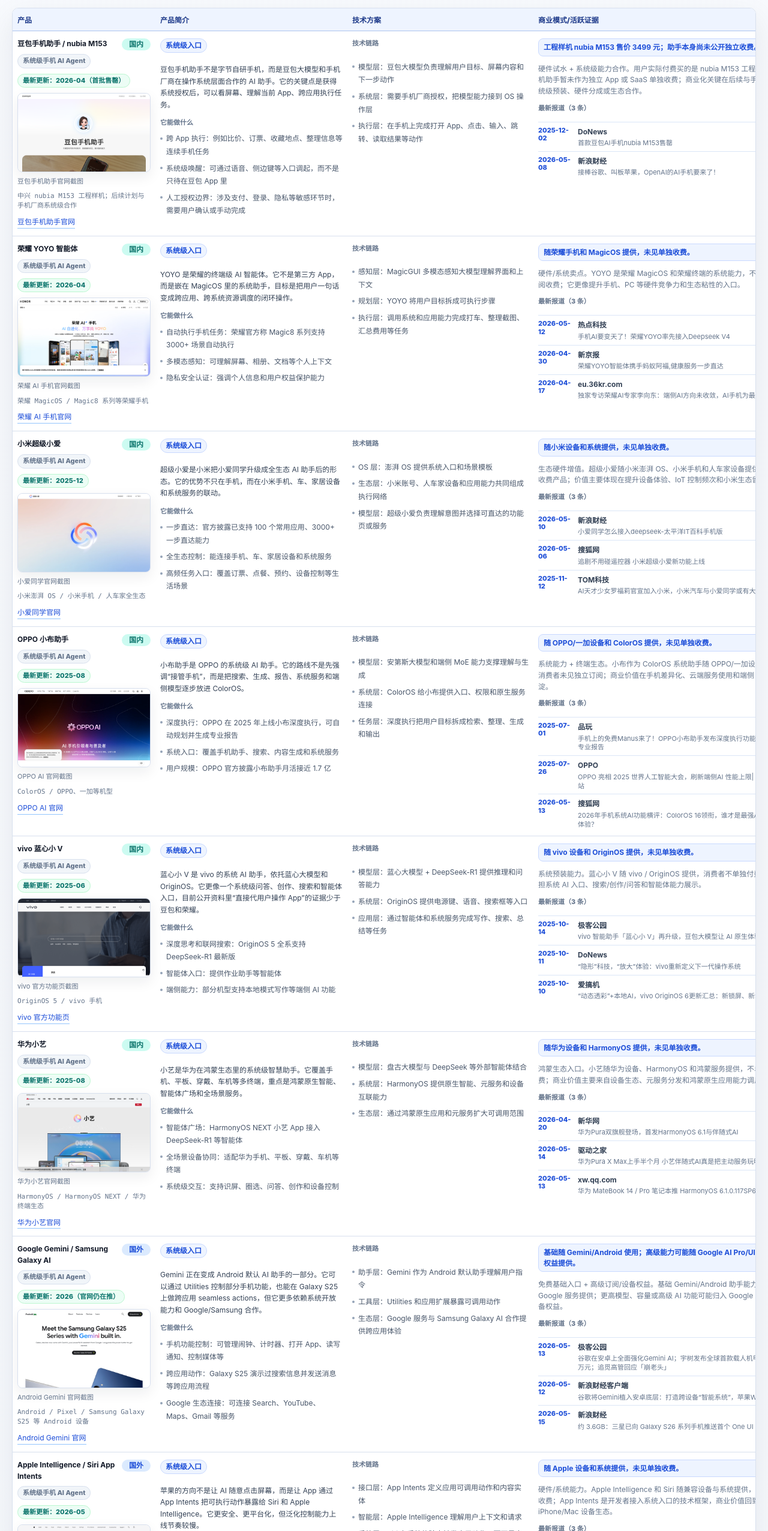
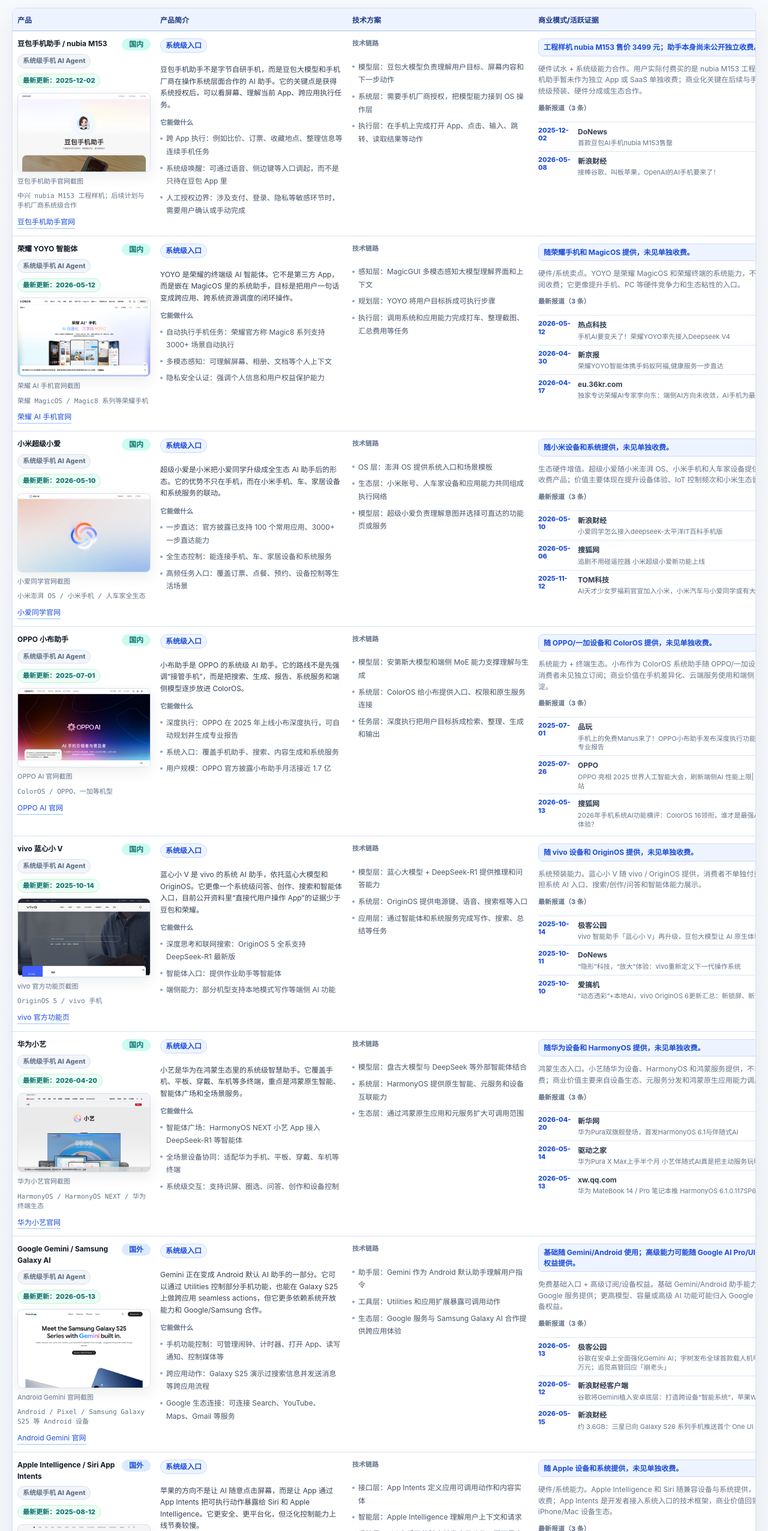
Before and after one commit to Channing3180/haomai-gui-agent-competitor-h5, a Next.js app: page / in a window 1280 px wide. Shown: the part 4714-7266 px from the top of the page at 60% size. Built offline with nearby package versions, Linux system fonts and the light colour scheme.

Commit message:
chore: weekly update 2026-05-15 — UI-TARS Desktop Stars 33.9k+ → 34.0k+, UI-TARS Desktop 有新的代码提交 (2026-05-15), UI-TARS 有新的代码提交 (2026-01-27)

```diff
--- a/app/page.tsx
+++ b/app/page.tsx
@@ -67,35 +67,35 @@
 };
 
 const githubLatestUpdates: Record<string, string> = {
-  "bytedance/UI-TARS-desktop": "代码更新：2026-04-29",
-  "bytedance/UI-TARS": "代码更新：2026-01-27",
-  "xlang-ai/OpenCUA": "代码更新：2026-02-04",
-  "OpenBMB/AgentCPM-GUI": "代码更新：2026-01-11",
-  "stepfun-ai/gelab-zero": "代码更新：2026-04-29",
-  "trycua/cua": "代码更新：2026-05-08",
-  "simular-ai/Agent-S": "代码更新：2026-02-21",
-  "google-research/android_world": "代码更新：2026-04-09",
-  "showlab/ShowUI": "代码更新：2026-04-24",
-  "zai-org/CogAgent": "代码更新：2025-04-04",
-  "browser-use/browser-use": "代码更新：2026-05-06",
-  "droidrun/mobilerun": "最新更新：2026-05-07",
-  "zai-org/Open-AutoGLM": "代码更新：2026-03-06",
-  "Westlake-AGI-Lab/AppAgentX": "代码更新：2025-04-15",
-  "ui-voyager/UI-Voyager": "代码更新：2026-04-03",
-  "memohai/Autofish": "代码更新：2026-05-03",
-  "IPADS-SAI/MobiAgent": "代码更新：2026-04-21",
-  "X-PLUG/MobileAgent": "代码更新：2026-04-14"
+  "bytedance/UI-TARS-desktop": "GitHub pushed_at: 2026-05-15；updated_at: 2026-05-15。",
+  "bytedance/UI-TARS": "GitHub pushed_at: 2026-01-27；updated_at: 2026-05-15。",
+  "xlang-ai/OpenCUA": "GitHub pushed_at: 2026-02-04；updated_at: 2026-05-13。",
+  "OpenBMB/AgentCPM-GUI": "GitHub pushed_at: 2026-01-11；updated_at: 2026-05-13。",
+  "stepfun-ai/gelab-zero": "GitHub pushed_at: 2026-05-11；updated_at: 2026-05-14。",
+  "trycua/cua": "GitHub pushed_at: 2026-05-14；updated_at: 2026-05-15。",
+  "simular-ai/Agent-S": "GitHub pushed_at: 2026-05-13；updated_at: 2026-05-15。",
+  "google-research/android_world": "GitHub pushed_at: 2026-04-09；updated_at: 2026-05-15。",
+  "showlab/ShowUI": "GitHub pushed_at: 2026-04-24；updated_at: 2026-05-13。",
+  "zai-org/CogAgent": "GitHub pushed_at: 2025-04-04；updated_at: 2026-05-14。",
+  "browser-use/browser-use": "GitHub pushed_at: 2026-05-15；updated_at: 2026-05-15。",
+  "droidrun/mobilerun": "GitHub pushed_at: 2026-05-14；updated_at: 2026-05-15。",
+  "zai-org/Open-AutoGLM": "GitHub pushed_at: 2026-03-06；updated_at: 2026-05-14。",
+  "Westlake-AGI-Lab/AppAgentX": "GitHub pushed_at: 2025-04-15；updated_at: 2026-05-14。",
+  "ui-voyager/UI-Voyager": "GitHub pushed_at: 2026-04-03；updated_at: 2026-05-11。",
+  "memohai/Autofish": "GitHub pushed_at: 2026-05-12；updated_at: 2026-05-15。",
+  "IPADS-SAI/MobiAgent": "GitHub pushed_at: 2026-05-15；updated_at: 2026-05-14。",
+  "X-PLUG/MobileAgent": "GitHub pushed_at: 2026-05-14；updated_at: 2026-05-14。"
 };
 
 const systemPhoneLatestUpdates: Record<string, string> = {
-  "豆包手机助手 / nubia M153": "最新更新：2026-04（首批售罄）",
-  "荣耀 YOYO 智能体": "最新更新：2026-04",
-  "小米超级小爱": "最新更新：2025-12",
-  "OPPO 小布助手": "最新更新：2025-08",
-  "vivo 蓝心小 V": "最新更新：2025-06",
-  华为小艺: "最新更新：2025-08",
-  "Google Gemini / Samsung Galaxy AI": "最新更新：2026（官网仍在推）",
-  "Apple Intelligence / Siri App Intents": "最新更新：2026-05"
+  "豆包手机助手 / nubia M153": "最新更新：2025-12-02",
+  "荣耀 YOYO 智能体": "最新更新：2026-05-12",
+  小米超级小爱: "最新更新：2026-05-10",
+  "OPPO 小布助手": "最新更新：2025-07-01",
+  "vivo 蓝心小 V": "最新更新：2025-10-14",
+  华为小艺: "最新更新：2026-04-20",
+  "Google Gemini / Samsung Galaxy AI": "最新更新：2026-05-13",
+  "Apple Intelligence / Siri App Intents": "最新更新：2025-08-12"
 };
 
 const systemPhoneScreenshotSlugs: Record<string, string> = {
```
